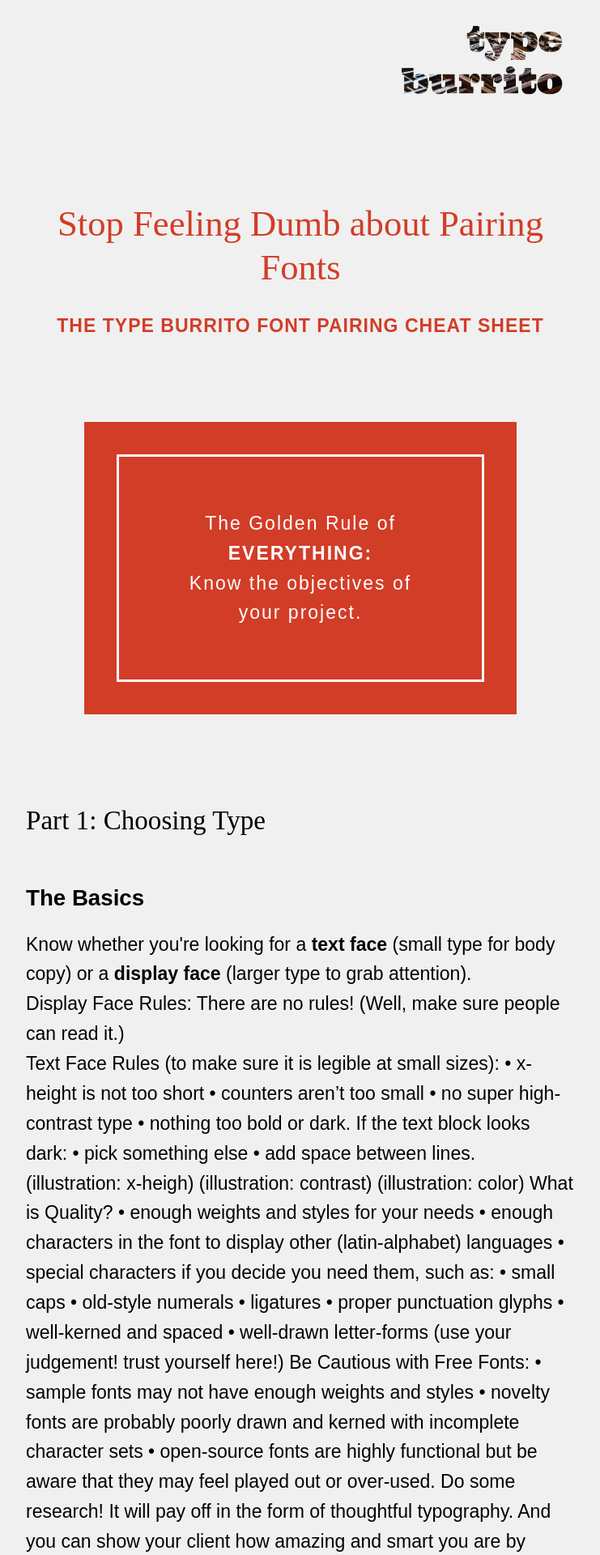
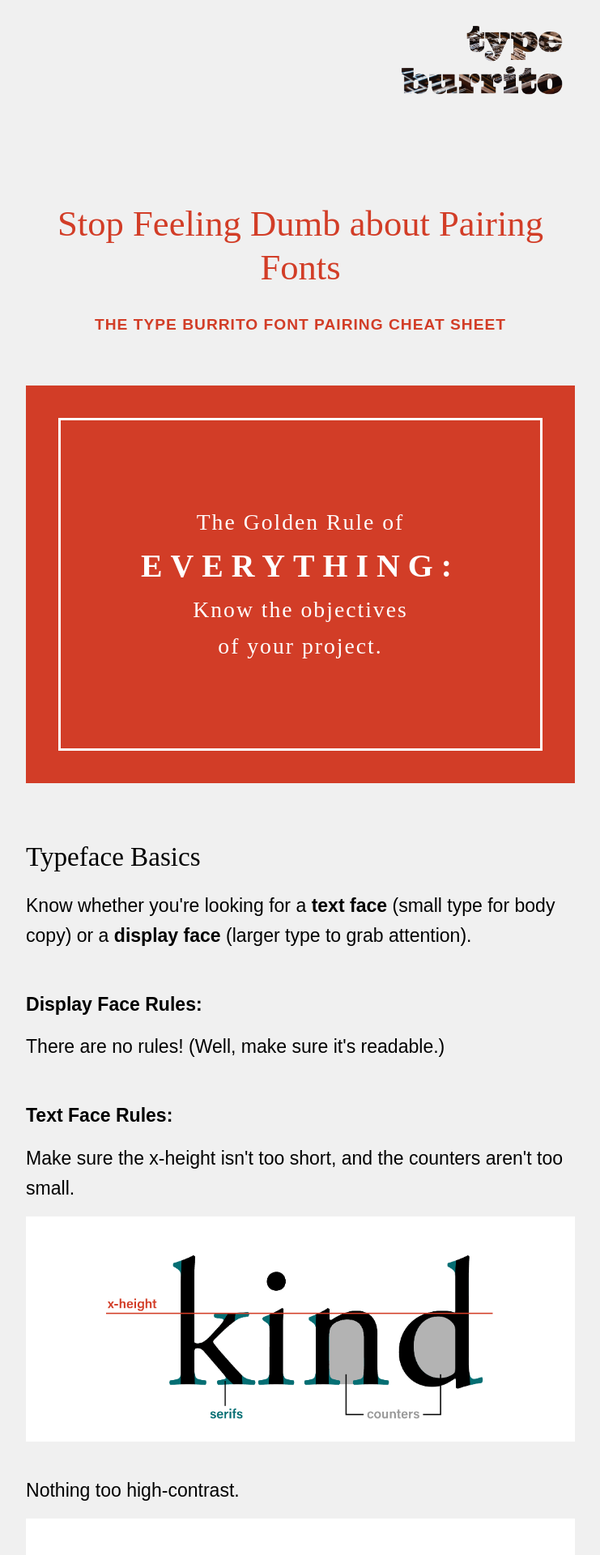
Before and after one commit to bfioritto/typeburrito, a Jekyll site: the page built from font-pairing-cheat-sheet.html, in a window 1280 px wide. Shown: the top 1920 px of the page at 81% size, without its empty margins (269-1010 px from the left). Built offline with Jekyll 4.4.1, drawn with Linux system fonts in a browser that asks for light colours; some of the changed text lies outside the part shown.

Commit message:
cheat sheet second version, changed about.html

```diff
--- a/_includes/about.html
+++ b/_includes/about.html
@@ -1,8 +1,8 @@
 <div class="about-include">
 	<div class="portrait">
-  	<img src="/images/portrait_square.jpg" alt="square portrait" width="70px" height="100px">
+  	<img src="/images/portrait_square.jpg" alt="square portrait" width="90px" height="120px">
 	</div>
   	<div class="blurb">
-  	Beth is a designer and type nerd in Chicago. If you liked this article, subscribe to <a href="/subscribe">my monthly-ish newsletter</a> for more practical advice and pointers.
+  	Hi there, I'm Beth Fioritto—I'm a designer and type nerd in Chicago. I live here with my husband, almost 2-year-old son, and cat. You can find me elsewhere on the internets including <a href="https://www.instagram.com/beth.fioritto/">Instagram</a>, <a href="https://www.pinterest.com/bfioritto/">Pinterest</a>, and <a href="https://twitter.com/bfioritto">Twitter</a>. Come say hi!
   	</div>
 </div>
--- a/_includes/form.html
+++ b/_includes/form.html
@@ -6,5 +6,5 @@
       novalidate>
 
 	<input type="email" value="" name="EMAIL" class="email" id="newsletter-email" placeholder="email address">
-  	<input type="submit" value="Download the Cheat Sheet!" name="subscribe" id="newsletter-subscribe" class="button">
+  	<input type="submit" value="Get the Cheat Sheet!" name="subscribe" id="newsletter-subscribe" class="button">
 </form>
--- a/css/main.scss
+++ b/css/main.scss
@@ -27,6 +27,7 @@
 $red-orange: rgb(210, 61, 39);
 $red-orange-bright: rgb(240, 55, 35);
 $red-orange-dark: rgb(155, 50, 30);
+$red-orange-light: rgb(240, 160, 140);
 $teal: rgb(5, 110, 115);
 $link: rgb(210, 61, 39);
 $link-visited: rgb(140, 40, 30);
@@ -287,6 +288,15 @@
   font-size: $font-size-3;
 }
 
+h4 {
+  font-family: $base-font-family;
+  line-height: $base-line-height;
+  padding-top: 2rem;
+  padding-bottom: 1rem;
+  font-size: $font-size-2;
+  font-weight: 700;
+}
+
 
 
 
@@ -370,7 +380,7 @@
     margin-left: auto;
     margin-right: auto;
     @include media-query($desktop) {
-      font-size: $font-size-2;
+      font-size: $font-size-1;
       padding-top: 0rem;
       margin: 0;
     }
@@ -381,7 +391,8 @@
   height: auto;
   padding: 2.5rem;
   background: $red-orange;
-  margin: 4.5rem;
+  margin-top: 2rem;
+  margin-bottom: 2rem;
 }
 
 .rectangle-border {
@@ -390,15 +401,28 @@
   border: 3px;
   border-color: $white;
   border-style: solid;
-  padding: 4rem;
+  border-radius: 0px;
+  padding-top: 6.5rem;
+  padding-bottom: 6.5rem;
   text-align: center;
   vertical-align: middle;
-  font-family: $base-font-family;
+  font-family: $header-font-family;
   font-weight: 300;
+  font-size: $font-size-3;
   letter-spacing: 2px;
   color: $white;
 }
 
+.clarendon-emphasis {
+  font-family: $header-font-family;
+  font-size: $font-size-5;
+  letter-spacing: 10px;
+  font-weight: 700;
+}
+
+p {
+  padding-bottom: 1rem;
+}
 
 
 /* bottom of the page: about-include, cta, newsletter sign-up styling */
@@ -477,7 +501,7 @@
     #newsletter-email {
       font-size: $font-size-1;
       height: 56px;
-      padding: .5rem;
+      padding: 1rem;
       margin-bottom: 1rem;
       width: 100%;
       @include media-query($desktop) {
@@ -507,9 +531,10 @@
       text-align: center;
       text-decoration: none;
       font-size: $font-size-1;
+      letter-spacing: 1px;
       color: $white;
       line-height: 1rem;
-      width: 24rem;
+      width: 20rem;
       max-width: 100%;
       @include media-query($desktop) {
         font-size: $font-size-2;
--- a/font-pairing-cheat-sheet.html
+++ b/font-pairing-cheat-sheet.html
@@ -11,87 +11,83 @@
 
 <div class="rectangle">
   <div class="rectangle-border">
+
 The Golden Rule of<br>
-<em>EVERYTHING:</em><br>
-Know the objectives of your project.
+<div class="clarendon-emphasis">EVERYTHING:</div>
+Know the objectives</br>
+of your project.
   </div>
 </div>
 
-<h2>Part 1: Choosing Type</h2>
-
-<h3>The Basics</h3>
+<h2>Typeface Basics</h2>
 
 <p>Know whether you're looking for a <em>text face</em> (small type for body copy) or a <em>display face</em> (larger type to grab attention).
 </p>
 
-<p>Display Face Rules:
-There are no rules! (Well, make sure people can read it.)
+<h4>Display Face Rules:</h4>
+<p>There are no rules! (Well, make sure it's readable.)
 </p>
 
-Text Face Rules (to make sure it is legible at small sizes):
+<h4>Text Face Rules:</h4>
 
-• x-height is not too short
-• counters aren’t too small
-• no super high-contrast type
-• nothing too bold or dark. If the text block looks dark:
-  • pick something else
-  • add space between lines.
+Make sure the x-height isn't too short, and the counters aren't too small.
+<p><img src="/images/combining_type/x-height_counters_serifs.png" alt="diagram showing x-height, counters, serifs"></p>
 
-(illustration: x-heigh)
-(illustration: contrast)
-(illustration: color)
+Nothing too high-contrast.
+<p><img src="/images/combining_type/contrast.png" alt="contrast diagram"></p>
 
-What is Quality?
-• enough weights and styles for your needs
-• enough characters in the font to display other (latin-alphabet) languages
-• special characters if you decide you need them, such as:
-  • small caps
-  • old-style numerals
-  • ligatures
-• proper punctuation glyphs
-• well-kerned and spaced
-• well-drawn letter-forms (use your judgement! trust yourself here!)
+Nothing too dark or bold. If the text block seems dark, try adding more line spacing or just go with a different typeface.
+<p><img src="/images/combining_type/color.png" alt="text block color illustration"></p>
 
-Be Cautious with Free Fonts:
-• sample fonts may not have enough weights and styles
-• novelty fonts are probably poorly drawn and kerned with incomplete character sets
-• open-source fonts are highly functional but be aware that they may feel played out or over-used.
+<p><ul><h4>How to Spot a Quality Typeface</h4><li>
+• enough weights and styles for your needs<li>
+• any special characters you need (small caps, ligatures, etc)<li>
+• characters to properly set other latin-alphabet languages<li>
+• proper punctuation glyphs<li>
+• good kerning and spacing<li>
+• well-drawn letter-forms (trust your gut here!)</ul>
+</p>
 
-Do some research!
-It will pay off in the form of thoughtful typography. And you can show your client how amazing and smart you are by sharing your sparkling insights with them!
+<h2>Combining Type</h2>
 
-Part 2: Pairing Type
+<p><em>Start with the Text Face—</em>there's more of it so your design is more affected by that choice. Plus, falling in love with a particular display face can (in my opinion) sometimes box you in.
+</p>
 
-Start with the Text Face:
-• most likely, there’s more of it in your design
-• falling in love with particular display face can sometimes box you in
+<p><em>Think Unity and Variety</em> when you pair type: not too similar, not too much contrast between the faces.
+</p>
 
-Think Unity and Variety when you pair type: not too similar, not too much contrast between the faces.
+<p><ul><em>Places to find Unity and/or Variety:</em><li>
+• letter shapes (e.g., geometric forms?)<li>
+• letter proportions (e.g., x-height to ascenders or descenders)<li>
+• level of contrast<li>
+• weight, width, or style of letterforms<li>
+• time period of design<li>
+• tools used to create/inspire the typeface (google it!)</ul>
+</p>
 
-Places to find Unity and/or Variety:
-• letter shapes (e.g., geometric forms?)
-• letter proportions (e.g., x-height to ascenders or descenders)
-• level of contrast
-• weight, width, or style of letterforms
-• time period of design
-• tools used to create or inspire the designs (usually easy to discover with a bit of research)
+<h3>Some Possible Approaches</h3>
 
-Some Possible Approaches
+<p>Stay in the same type family.
+<img src="/images/combining_type/all_in_the_family.png" alt="type family acumin"></p>
 
-Stay in a Type Family
-(illust)
+<p>Tried and true: pair a serif with a sans-serif.
+<img src="/images/combining_type/serif_sans.png" alt="serif with sans-serif"></p>
 
-Serif with Sans-serif
-(illus)
+<p>Pair two typefaces with the same classification.
+<img src="/images/combining_type/like_with_like.png" alt="like with like"></p>
 
-Like with Like
-(illus)
+<p>Use a script or handwriting font: I wouldn't recommend using these for the text face, but they can work great as a display face.
+<img src="/images/combining_type/purpose_and_care.png" alt="use with purpose and care"></p>
 
-Script and Handwriting Fonts
-(illus)
+<p>Remember, you know best what the objectives of your project are. When in doubt, <em>ground your decisions in what you want to achieve.</em></p>
 
-And remember: you know best what the objectives of your project are. When in doubt, ground your decisions in what you want to achieve.
+<p>This is a shorter version of <a href="http://typeburrito.com/2016/03/18/stop-feeling-dumb-about-pairing-fonts.html">a more in-depth article on combining type</a>—you may want to read that if you're looking for a little more information.</p>
 
+<p>If you found this helpful, sign up below to get my google fonts cheat sheet, plus many more typography resources!
+</p>
 
+{% include cta.html %}
+
+{% include about.html %}
 
 </div>
```
